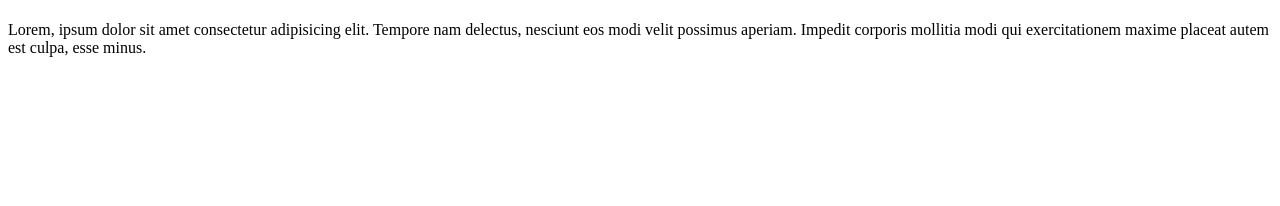
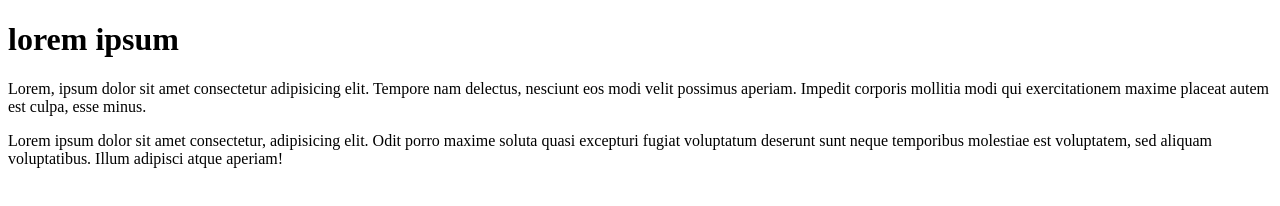
Before and after one commit to csizmadiab25ad/my-first-repo, a plain HTML site: page index.html in a window 1280 px wide. Drawn offline with Linux system fonts and the light colour scheme.

Commit message:
Update index.html

```diff
--- a/index.html
+++ b/index.html
@@ -6,7 +6,8 @@
     <title>Document</title>
 </head>
 <body>
-    <h1></h1>
-    Lorem, ipsum dolor sit amet consectetur adipisicing elit. Tempore nam delectus, nesciunt eos modi velit possimus aperiam. Impedit corporis mollitia modi qui exercitationem maxime placeat autem est culpa, esse minus.
+    <h1>lorem ipsum</h1>
+    <p>Lorem, ipsum dolor sit amet consectetur adipisicing elit. Tempore nam delectus, nesciunt eos modi velit possimus aperiam. Impedit corporis mollitia modi qui exercitationem maxime placeat autem est culpa, esse minus.</p>
+    <p>Lorem ipsum dolor sit amet consectetur, adipisicing elit. Odit porro maxime soluta quasi excepturi fugiat voluptatum deserunt sunt neque temporibus molestiae est voluptatem, sed aliquam voluptatibus. Illum adipisci atque aperiam!</p>
 </body>
 </html>
```
